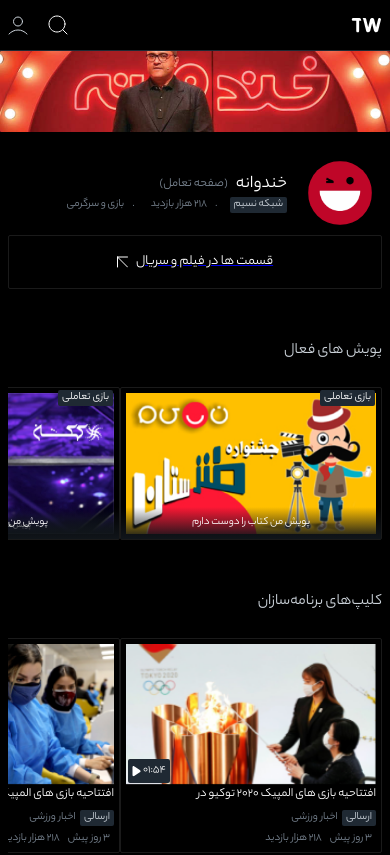
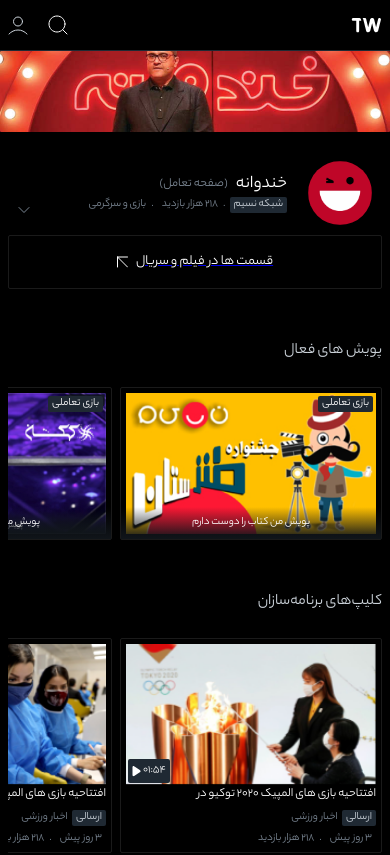
Before and after one commit to sinashahoveisi/telewebion-test, a React (Vite) app: page /live in a window 390 px wide. Shown: the top 855 px of the page. Built offline with nearby package versions, Linux system fonts and the light colour scheme.

Commit message:
feature: add collapse in mobile and tablet devices in ProgramDetail

```diff
--- a/index.html
+++ b/index.html
@@ -4,7 +4,7 @@
     <meta charset="UTF-8" />
     <link rel="icon" type="image/svg+xml" href="/vite.svg" />
     <meta name="viewport" content="width=device-width, initial-scale=1.0" />
-    <title>Vite + React + TS</title>
+    <title>Telewebion-Test</title>
   </head>
   <body>
     <div id="root"></div>
--- /dev/null
+++ b/src/assets/svg/ChevronDown.tsx
@@ -0,0 +1,13 @@
+import type {FC} from 'react';
+
+interface Props {
+  className?: string;
+}
+
+const ChevronDown: FC<Props> = ({className}) => (
+  <svg width="12" height="6" viewBox="0 0 12 6" fill="none" xmlns="http://www.w3.org/2000/svg" className={className}>
+    <path d="M1 0.5L6 5.5L11 0.5" stroke="#7B8794" strokeLinecap="round" strokeLinejoin="round" />
+  </svg>
+);
+
+export default ChevronDown;
--- a/src/components/listItem/ClipItem.tsx
+++ b/src/components/listItem/ClipItem.tsx
@@ -41,11 +41,13 @@
   padding: 5px;
   border: 1px solid ${(props) => props.theme?.color.transWhite?.xSmall};
   border-radius: 2px;
+  margin-left: 8px;
   @media screen and (min-width: ${(props) => props.theme.screen.tablet}) {
     padding: unset;
     width: unset;
     flex-basis: unset;
     flex-shrink: unset;
+    margin-left: unset;
   }
 `;
 
--- a/src/components/listItem/FootnoteItem.tsx
+++ b/src/components/listItem/FootnoteItem.tsx
@@ -9,8 +9,9 @@
   padding: 0 4px;
   border-radius: 2px;
   &:not(:first-child):before {
-    content: ${(props) => (props?.hasSeperator ? '.' : 'unset')};
-    padding: 0 0.5rem;
+    content: '.';
+    display: ${(props) => (props?.hasSeperator ? 'inline-block' : 'none')};
+    margin-left: 5px;
   }
 `;
 
--- a/src/components/listItem/PouyeshItem.tsx
+++ b/src/components/listItem/PouyeshItem.tsx
@@ -26,11 +26,13 @@
   padding: 5px;
   border: 1px solid ${(props) => props.theme?.color.transWhite?.xSmall};
   border-radius: 2px;
+  margin-left: 8px;
   @media screen and (min-width: ${(props) => props.theme.screen.tablet}) {
     padding: unset;
     width: unset;
     flex-basis: unset;
     flex-shrink: unset;
+    margin-left: unset;
   }
 `;
 
@@ -42,8 +44,8 @@
 
 const PouyeshType = styled.span`
   position: absolute;
-  top: 2px;
-  right: 6px;
+  top: 8px;
+  right: 8px;
   background-color: ${(props) => props.theme?.color.neutral?.base};
   color: ${(props) => props.theme?.color.neutral?.pureWhite};
   font-size: ${(props) => props.theme?.typography.footnote?.size};
--- a/src/containers/live/ProgramDetail.tsx
+++ b/src/containers/live/ProgramDetail.tsx
@@ -1,18 +1,32 @@
 import type {FC} from 'react';
 import styled from 'styled-components';
+import FootnoteListItem from '@/components/listItem/FootnoteItem';
+import FootnoteList from '@/components/list/Footnoteist';
+import ChevronDown from '@/assets/svg/ChevronDown';
 
 const ProgramDetail: FC = () => {
   return (
     <ProgramDetailContainer>
-      <ProgramDetailTitleContainer>
-        <ProgramDetailSubtitle>خندوانه</ProgramDetailSubtitle>
-        <ProgramDetailCaption>صفحه تعامل</ProgramDetailCaption>
-      </ProgramDetailTitleContainer>
-      <ProgramDetailFootnoteList>
-        <ProgramDetailFootnoteListItem hasBackground>شبکه نسیم</ProgramDetailFootnoteListItem>
-        <ProgramDetailFootnoteListItem>۲۱۸ هزار بازدید</ProgramDetailFootnoteListItem>
-        <ProgramDetailFootnoteListItem>بازی و سرگرمی</ProgramDetailFootnoteListItem>
-      </ProgramDetailFootnoteList>
+      <details>
+        <ProgramDetailSummary>
+          <div>
+            <ProgramDetailTitleContainer>
+              <ProgramDetailSubtitle>خندوانه</ProgramDetailSubtitle>
+              <ProgramDetailCaption>صفحه تعامل</ProgramDetailCaption>
+            </ProgramDetailTitleContainer>
+            <FootnoteList>
+              <FootnoteListItem hasBackground>شبکه نسیم</FootnoteListItem>
+              <FootnoteListItem hasSeperator>۲۱۸ هزار بازدید</FootnoteListItem>
+              <FootnoteListItem hasSeperator>بازی و سرگرمی</FootnoteListItem>
+            </FootnoteList>
+          </div>
+          <ChevronDownAction className="arrow" />
+        </ProgramDetailSummary>
+        <ProgramCaption hiddenOnTablet>
+          در حال انجام بازی همزمان AR کهکشان، از خودتون و صفحه گوشی‌تون فیلم بگیرید و اینجا بارگذاری کنید. صاحبان بهترین
+          ویدئوها به استودیوی کهکشان دعوت میشن برای بازی و بازدید
+        </ProgramCaption>
+      </details>
       <ProgramCaption>
         در حال انجام بازی همزمان AR کهکشان، از خودتون و صفحه گوشی‌تون فیلم بگیرید و اینجا بارگذاری کنید. صاحبان بهترین
         ویدئوها به استودیوی کهکشان دعوت میشن برای بازی و بازدید
@@ -29,8 +43,22 @@
   flex-direction: column;
   justify-content: space-between;
   padding: 0 10px;
+  cursor: pointer;
   @media screen and (min-width: ${(props) => props.theme.screen.tablet}) {
     flex-basis: 40%;
+    pointer-events: none;
+  }
+
+  & > details[open] > summary .arrow {
+    transform: rotate(180deg);
+  }
+
+  & > details summary .arrow {
+    transform: rotate(0deg);
+  }
+
+  & > details .arrow {
+    transition: all 0.3s;
   }
 `;
 
@@ -62,34 +90,31 @@
   }
 `;
 
-const ProgramDetailFootnoteList = styled.ul`
-  display: flex;
-  flex-direction: row;
-  align-items: center;
-`;
-
-const ProgramDetailFootnoteListItem = styled.li<{hasBackground?: boolean}>`
-  background-color: ${(props) => (props?.hasBackground ? props.theme?.color.neutral?.base : 'unset')};
-  color: ${(props) => (props?.hasBackground ? props.theme?.color.neutral[200] : props.theme?.color.neutral[400])};
-  font-size: ${(props) => props.theme?.typography.footnote?.size};
-  line-height: ${(props) => props.theme?.typography.footnote?.lineHeight};
-  font-weight: ${(props) => props.theme?.typography.footnote?.weight};
-  padding: 0 4px;
-  border-radius: 2px;
-  &:not(:first-child):before {
-    content: '.';
-    padding: 0 0.5rem;
-  }
-`;
-
-const ProgramCaption = styled.p`
-  display: none;
+const ProgramCaption = styled.p<{hiddenOnTablet?: boolean}>`
+  display: ${(props) => (props.hiddenOnTablet ? 'block' : 'none')};
   color: ${(props) => props.theme?.color.neutral[200]};
   font-size: ${(props) => props.theme?.typography.caption?.size};
   line-height: ${(props) => props.theme?.typography.caption?.lineHeight};
   font-weight: ${(props) => props.theme?.typography.caption?.weight};
   padding-left: 0.5rem;
   @media screen and (min-width: ${(props) => props.theme.screen.tablet}) {
-    display: block;
+    display: ${(props) => (props.hiddenOnTablet ? 'none' : 'block')};
+    overflow: hidden;
+    display: -webkit-box;
+    -webkit-box-orient: vertical;
+    -webkit-line-clamp: 3;
   }
 `;
+
+const ProgramDetailSummary = styled.summary`
+  display: flex;
+  justify-content: space-between;
+  align-items: end;
+`;
+
+const ChevronDownAction = styled(ChevronDown)`
+  display: block;
+  @media screen and (min-width: ${(props) => props.theme.screen.tablet}) {
+    display: none;
+  }
+`;
```
